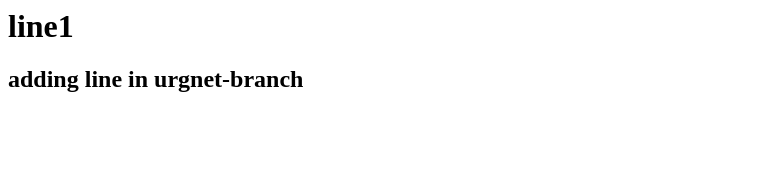
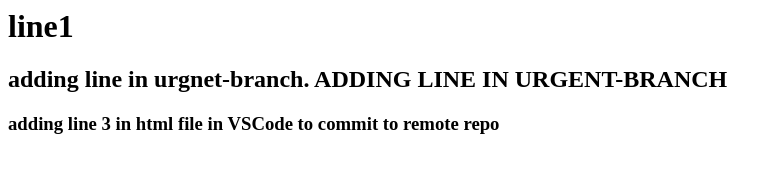
Before and after one commit to shah-devops-trainer/shahrep1, a plain HTML site: page index.html in a window 1280 px wide. Shown: the whole page, without its empty margins (0-782 px from the left). Drawn offline with Linux system fonts and the light colour scheme.

Commit message:
capital line 2nd, 3rd line added

```diff
--- a/index.html
+++ b/index.html
@@ -1,4 +1,5 @@
 <html>
 	<h1> line1 </h1>
-	<h2> adding line in urgnet-branch </h2>
+	<h2> adding line in urgnet-branch.     ADDING LINE IN URGENT-BRANCH </h2>
+	<h3>adding line 3 in html file in VSCode to commit to remote repo</h3>
 </html>
```
